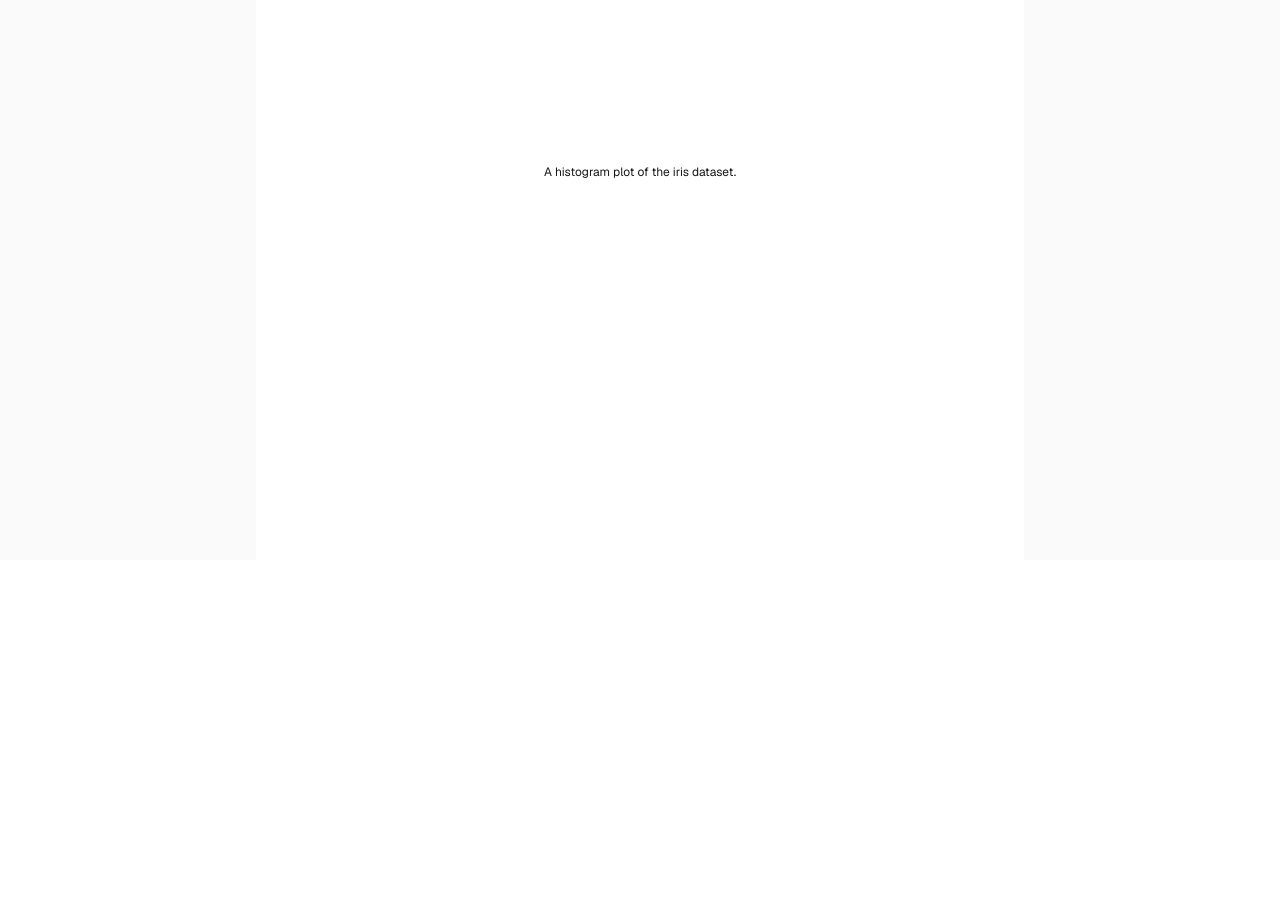
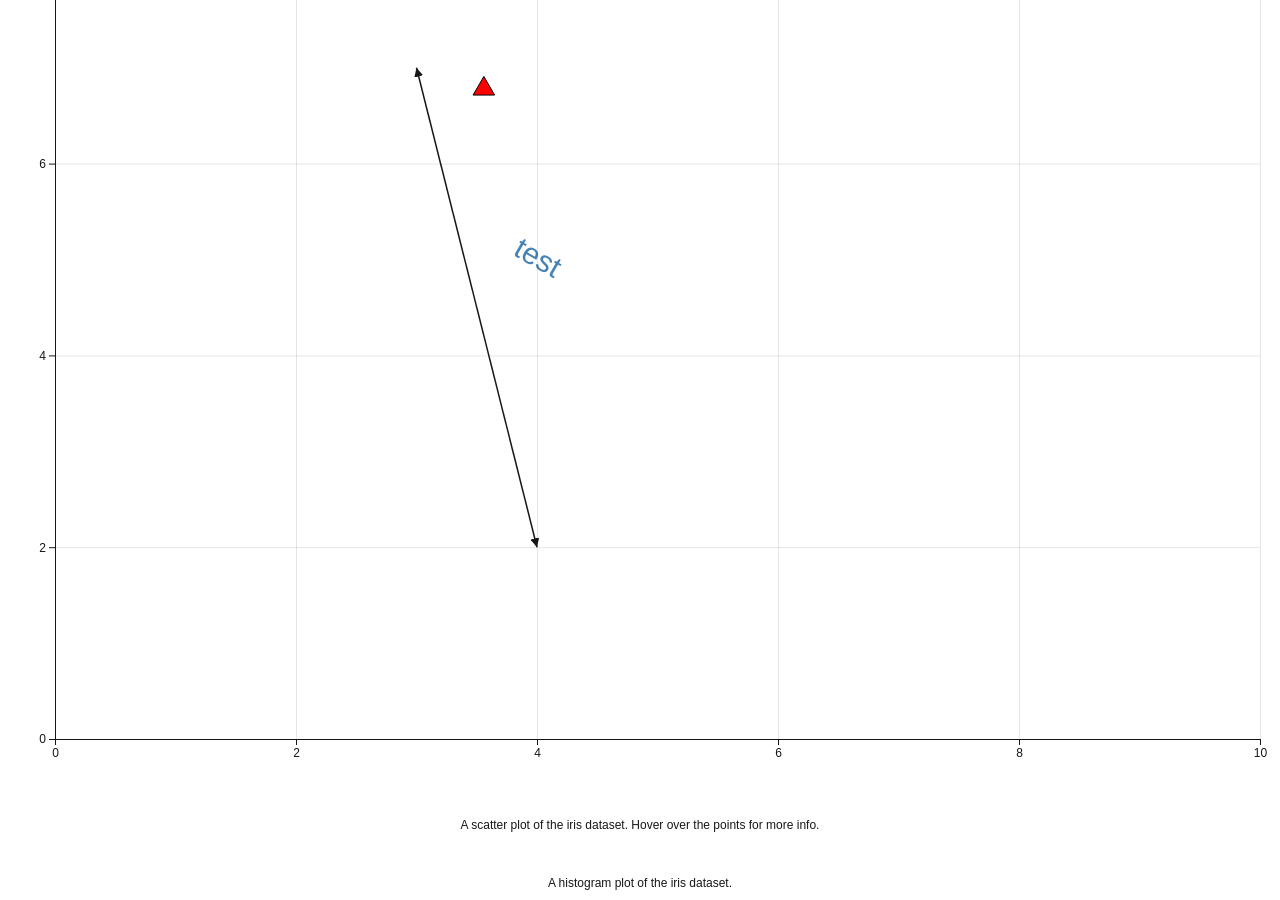
Before and after one commit to chaseleantj/clove-charts, a Next.js app: page / in a window 1280 px wide. Shown: the part 240-1140 px from the top of the page. Before the commit the page ends 800 px from the top, so only its background shows below. Built offline with nearby package versions, Linux system fonts and the light colour scheme; no server answers.

Commit message:
Adds header, footer and captions as components

```diff
--- a/src/app/page.tsx
+++ b/src/app/page.tsx
@@ -1,15 +1,17 @@
-import BaseChart from '@/components/charts/basic-chart';
-// import IrisScatterChart from '@/components/charts/iris-scatter-chart';
+import BaseChart from '@/components/charts/test-chart';
+import IrisScatterChart from '@/components/charts/iris-scatter-chart';
 import IrisHistogramChart from '@/components/charts/histogram-chart';
 
 export default function Home() {
     return (
-        <div className="flex min-h-screen items-center justify-center bg-zinc-50 font-sans dark:bg-black">
-            <main className="flex min-h-screen w-full max-w-3xl flex-col items-center justify-between py-32 px-16 bg-white dark:bg-black sm:items-start">
-                {/* <BaseChart /> */}
-                {/* <IrisScatterChart /> */}
+        // <div className="flex min-h-screen items-center justify-center bg-zinc-50 font-sans dark:bg-black">
+            // <main className="flex min-h-screen w-full max-w-3xl flex-col items-center justify-between py-32 px-16 bg-white dark:bg-black sm:items-start">
+            <>
+                <BaseChart />
+                <IrisScatterChart />
                 <IrisHistogramChart />
-            </main>
-        </div>
+            </>
+            // </main>
+        // </div>
     );
 }
--- a/src/components/charts/chart-layout.tsx
+++ b/src/components/charts/chart-layout.tsx
@@ -7,26 +7,52 @@ import {
     TooltipConfig,
 } from '@/components/plots/common/config';
 
-import styles from '@/components/plots/common/page.module.css';
+import styles from '@/components/charts/page.module.css';
 
 interface ChartLayoutProps {
     children: ReactNode;
-    caption?: ReactNode;
 }
 
-export function ChartLayout({ children, caption }: ChartLayoutProps) {
+export function ChartLayout({ children }: ChartLayoutProps) {
+    return <div className={styles.chart}>{children}</div>;
+}
+
+interface ChartHeaderProps {
+    children: ReactNode;
+}
+
+export function ChartHeader({ children }: ChartHeaderProps) {
+    return <div className={styles.header}>{children}</div>;
+}
+
+interface ChartPlotWrapperProps {
+    children: ReactNode;
+}
+
+export function ChartPlotWrapper({ children }: ChartPlotWrapperProps) {
     return (
-        <div className={styles.chart}>
-            <div className={styles.plotWrapper}>
-                <div className={styles.plot}>{children}</div>
-            </div>
-            {caption && (
-                <div className={styles.footer}>
-                    <div className={styles.captions}>
-                        {typeof caption === 'string' ? <p>{caption}</p> : caption}
-                    </div>
-                </div>
-            )}
+        <div className={styles.plotWrapper}>
+            <div className={styles.plot}>{children}</div>
+        </div>
+    );
+}
+
+interface ChartFooterProps {
+    children: ReactNode;
+}
+
+export function ChartFooter({ children }: ChartFooterProps) {
+    return <div className={styles.footer}>{children}</div>;
+}
+
+interface ChartCaptionsProps {
+    children: ReactNode;
+}
+
+export function ChartCaptions({ children }: ChartCaptionsProps) {
+    return (
+        <div className={styles.captions}>
+            {typeof children === 'string' ? <p>{children}</p> : children}
         </div>
     );
 }
--- a/src/components/charts/histogram-chart.tsx
+++ b/src/components/charts/histogram-chart.tsx
@@ -6,8 +6,11 @@ import BaseHistogramPlot from '@/components/plots/templates/histogram-plot';
 import { PlotConfig } from '@/components/plots/common/config';
 import {
     ChartLayout,
+    ChartPlotWrapper,
     ChartLegend,
     ChartTooltip,
+    ChartFooter,
+    ChartCaptions,
     useChartLegend,
     useChartTooltip,
 } from '@/components/charts/chart-layout';
@@ -49,7 +52,8 @@ export default function IrisHistogramChart() {
     }, []);
 
     return (
-        <ChartLayout caption="A histogram plot of the iris dataset.">
+        <ChartLayout>
+            <ChartPlotWrapper>
                 <ChartLegend ref={legendRef} />
                 <ChartTooltip ref={tooltipRef} />
                 <BaseHistogramPlot
@@ -62,6 +66,10 @@ export default function IrisHistogramChart() {
                     tooltipConfig={tooltipConfig}
                     {...PLOT_CONFIG}
                 />
+            </ChartPlotWrapper>
+            <ChartFooter>
+                <ChartCaptions>A histogram plot of the iris dataset.</ChartCaptions>
+            </ChartFooter>
         </ChartLayout>
     );
 }
--- a/src/components/charts/iris-scatter-chart.tsx
+++ b/src/components/charts/iris-scatter-chart.tsx
@@ -6,8 +6,11 @@ import BaseScatterPlot from '@/components/plots/templates/scatter-plot';
 import { PlotConfig } from '@/components/plots/common/config';
 import {
     ChartLayout,
+    ChartPlotWrapper,
     ChartLegend,
     ChartTooltip,
+    ChartFooter,
+    ChartCaptions,
     useChartLegend,
     useChartTooltip,
 } from '@/components/charts/chart-layout';
@@ -49,7 +52,8 @@ export default function IrisScatterChart() {
     }, []);
 
     return (
-        <ChartLayout caption="A scatter plot of the iris dataset. Hover over the points for more info.">
+        <ChartLayout>
+            <ChartPlotWrapper>
                 <ChartLegend ref={legendRef} />
                 <ChartTooltip ref={tooltipRef} />
                 <BaseScatterPlot
@@ -61,6 +65,13 @@ export default function IrisScatterChart() {
                     tooltipConfig={tooltipConfig}
                     {...PLOT_CONFIG}
                 />
+            </ChartPlotWrapper>
+            <ChartFooter>
+                <ChartCaptions>
+                    A scatter plot of the iris dataset. Hover over the points
+                    for more info.
+                </ChartCaptions>
+            </ChartFooter>
         </ChartLayout>
     );
 }
--- a/src/components/plots/common/legend-manager.ts
+++ b/src/components/plots/common/legend-manager.ts
@@ -1,5 +1,5 @@
 import * as d3 from 'd3';
-import styles from '@/components/plots/common/page.module.css';
+import styles from '@/components/charts/page.module.css';
 import { v4 as uuidv4 } from 'uuid';
 
 import { RequiredLegendConfig } from '@/components/plots/common/config';
```
Also changed, not shown: src/components/charts/page.module.css (renamed from src/components/plots/common/page.module.css). Lines whose indentation alone changed are shown as unchanged.
